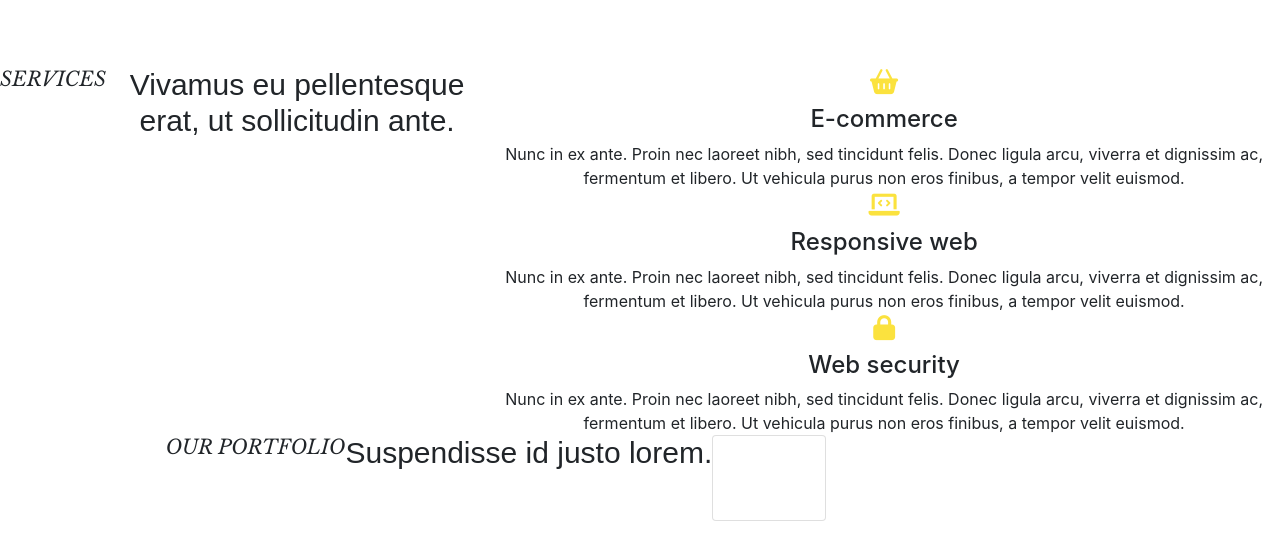
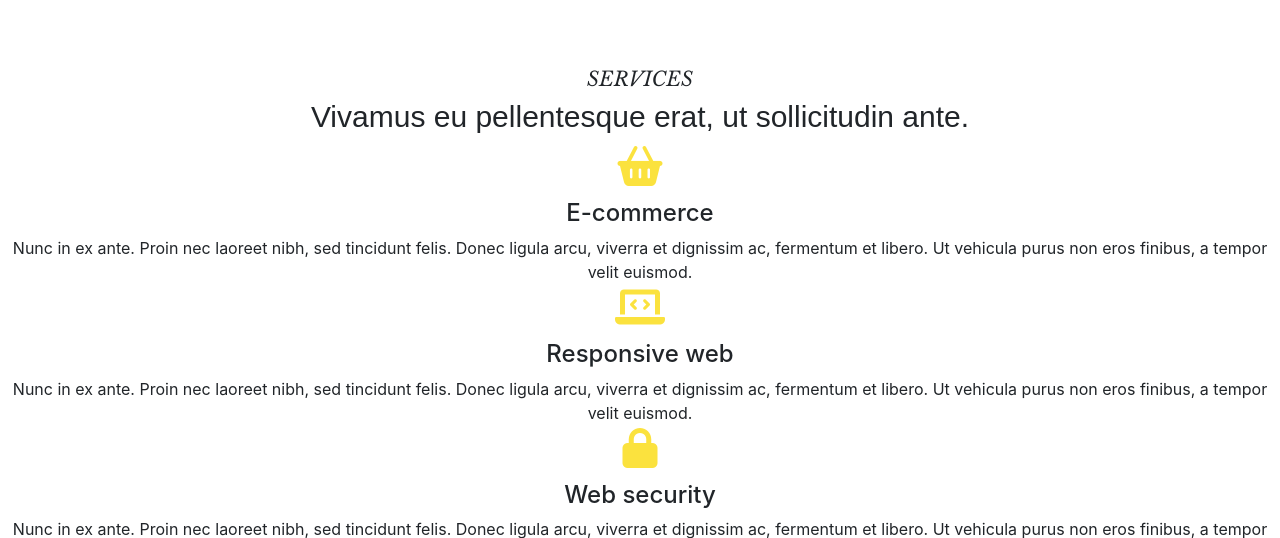
Before and after one commit to smulczynskasia/Creative_agency, a website: page index.html in a window 1280 px wide. Shown: the part 1193-1731 px from the top of the page. Drawn offline with nearby package versions, Linux system fonts and the light colour scheme; files that its build step writes are made by us from their sources; grey boxes are pictures that could not be loaded; a web font is replaced by a local one.

Commit message:
Update style.scss

```diff
--- a/sass/style.scss
+++ b/sass/style.scss
@@ -68,14 +68,18 @@ img {
 
 .container-services {
   text-align: center;
+}
+
+.parent {
   display: flex;
   flex-direction: row;
-  flex: 0 0 33.33%
+  flex-wrap: wrap;
+  flex: 0 0 33.33%;
 }
 
 h3 {
   color: $color-1;
-  font-size: 25px;
+  font-size: 40px;
 }
 
 /* Portfolio */
```
